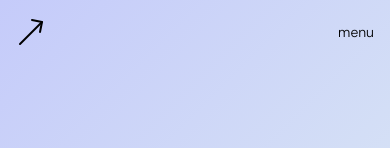
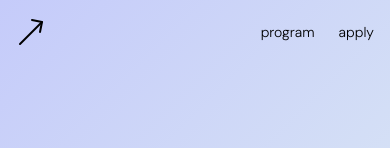
Before and after one commit to athenakrikorian/intrisv1, a Next.js app: page /apply in a window 390 px wide. Shown: the top 148 px of the page. Built offline with nearby package versions, Linux system fonts and the light colour scheme.

Commit message:
fix: keep program and apply nav links visible as text at all screen sizes

```diff
--- a/components/Nav.tsx
+++ b/components/Nav.tsx
@@ -1,9 +1,6 @@
-'use client'
 import Link from 'next/link'
-import { useState } from 'react'
 
 export default function Nav() {
-  const [open, setOpen] = useState(false)
   const links = [
     { href: '/program', label: 'program' },
     { href: '/apply', label: 'apply' },
@@ -17,25 +14,12 @@ export default function Nav() {
             <polyline points="16,4 26,6 24,16" stroke="#000000" strokeWidth="2" strokeLinecap="round" strokeLinejoin="round" fill="none"/>
           </svg>
         </Link>
-        {/* Desktop links */}
-        <div className="hidden md:flex gap-8">
+        <div className="flex gap-6">
           {links.map(l => (
             <Link key={l.href} href={l.href} className="text-sm text-[#000000] hover:opacity-60 transition-opacity">{l.label}</Link>
           ))}
         </div>
-        {/* Mobile toggle */}
-        <button className="md:hidden text-[#000000]" onClick={() => setOpen(!open)} aria-label="Menu">
-          <span className="text-sm">{open ? 'close' : 'menu'}</span>
-        </button>
       </div>
-      {/* Mobile menu */}
-      {open && (
-        <div className="md:hidden bg-white/50 backdrop-blur-md border-t border-white/30 px-6 py-4 flex flex-col gap-4">
-          {links.map(l => (
-            <Link key={l.href} href={l.href} onClick={() => setOpen(false)} className="text-sm text-[#000000]">{l.label}</Link>
-          ))}
-        </div>
-      )}
     </nav>
   )
 }
```
